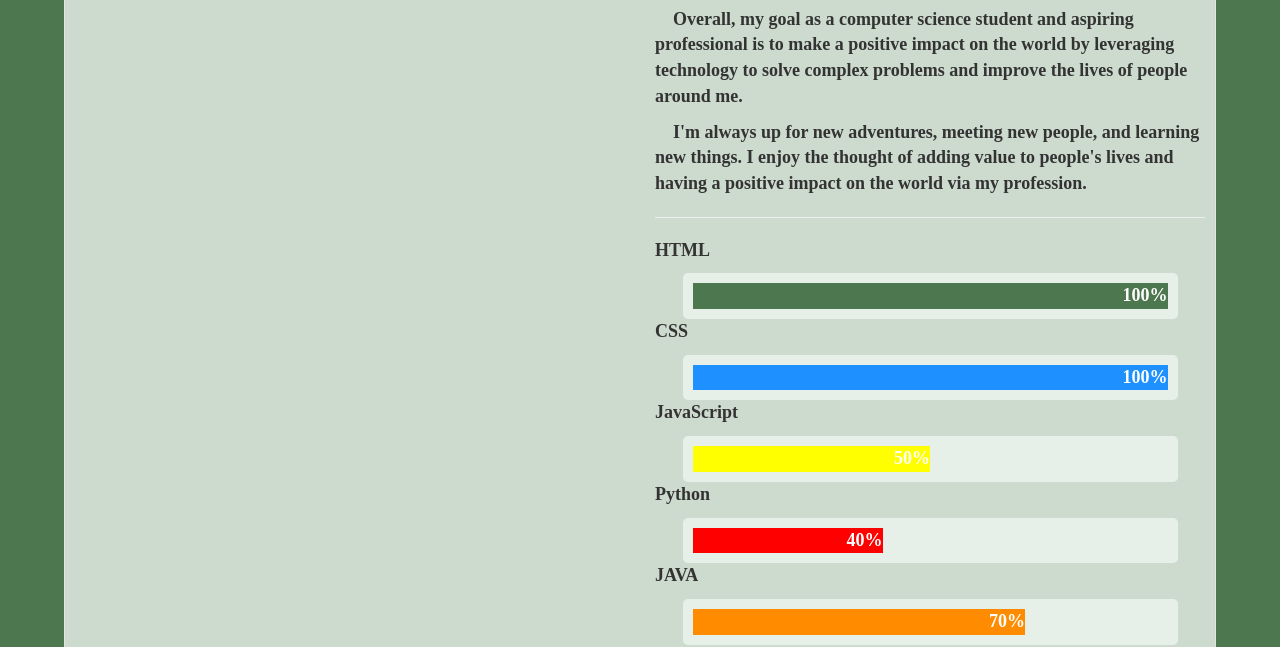
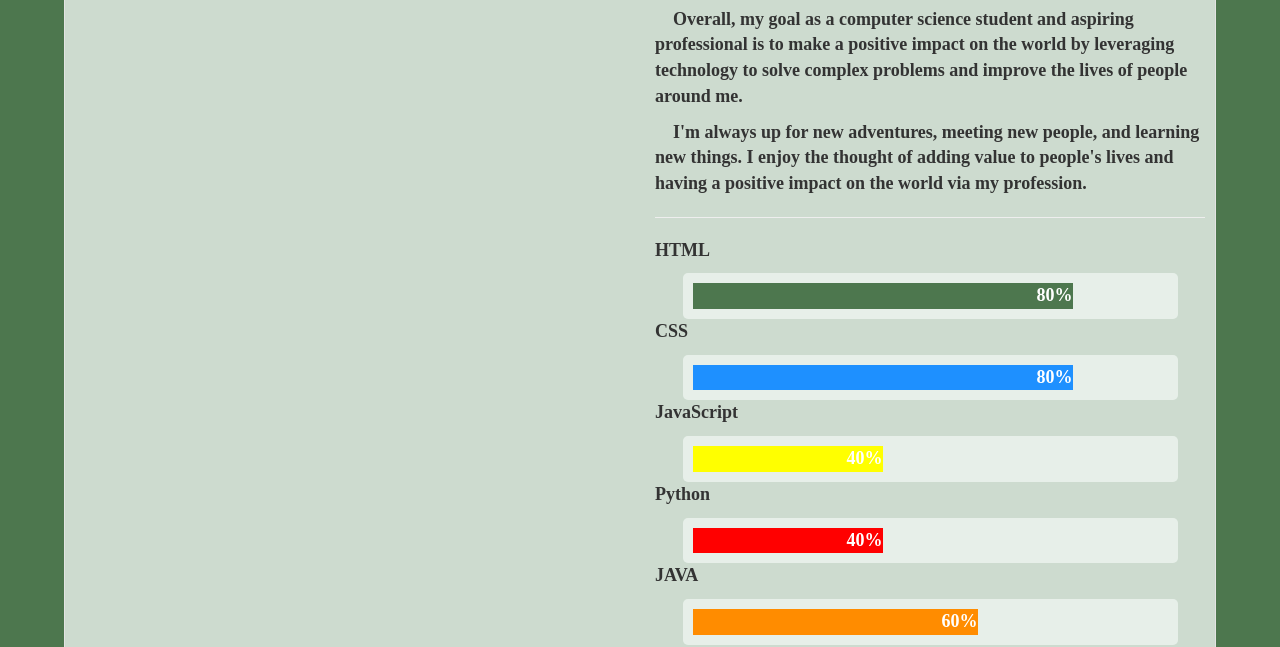
Before and after one commit to Sheel2003/Sheel2003.github.io, a plain HTML site: page about-me.html in a window 1280 px wide. Shown: the part 649-1296 px from the top of the page. Drawn offline with Linux system fonts and the light colour scheme.

Commit message:
Update about-me.html

```diff
--- a/about-me.html
+++ b/about-me.html
@@ -30,11 +30,11 @@
    text-align: right;
    color: white;
  }
- .html {width: 100%; background-color: #4d774e;}
- .css {width: 100%; background-color: DodgerBlue;}
- .js {width: 50%; background-color: Yellow;}
+ .html {width: 80%; background-color: #4d774e;}
+ .css {width: 80%; background-color: DodgerBlue;}
+ .js {width: 40%; background-color: Yellow;}
  .python {width: 40%; background-color: rgb(255, 0, 0);}
- .JAVA {width: 70%; background-color: DarkOrange;}
+ .JAVA {width: 60%; background-color: DarkOrange;}
 
     </style>
 </head>
@@ -96,15 +96,15 @@
 
                             <p>HTML</p>
                             <div class="container theme">
-                              <div class="skills html">100%</div>
+                              <div class="skills html">80%</div>
                             </div>
                            <p>CSS</p>
                             <div class="container theme">
-                              <div class="skills css">100%</div>
+                              <div class="skills css">80%</div>
                             </div>
                            <p>JavaScript</p>
                             <div class="container theme">
-                              <div class="skills js">50%</div>
+                              <div class="skills js">40%</div>
                             </div>
                             <p>Python</p>
                             <div class="container theme">
@@ -112,7 +112,7 @@
                             </div>
                             <p>JAVA</p>
                             <div class="container theme">
-                                <div class="skills JAVA">70%</div>
+                                <div class="skills JAVA">60%</div>
                             </div>
                 </div>
         </div>
```
